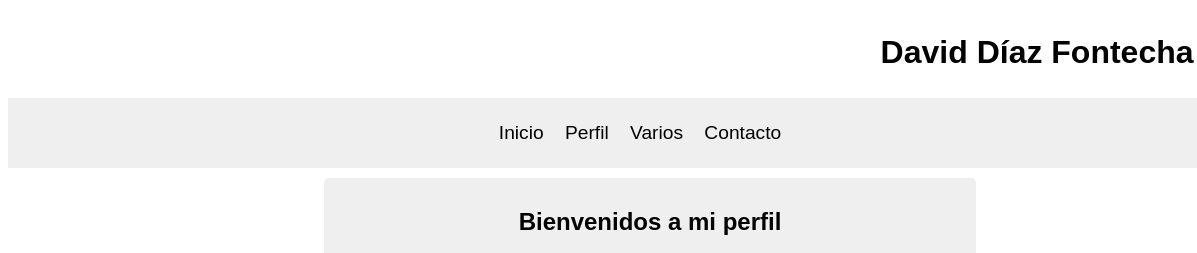
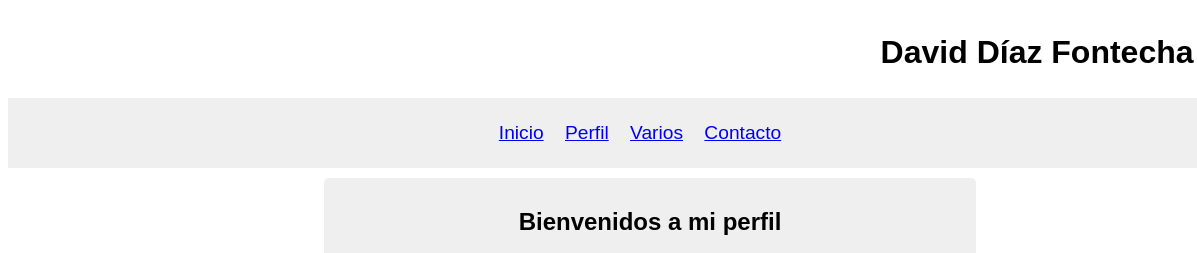
Before and after one commit to eddiaz11/ti_html, a plain HTML site: page index.html in a window 1280 px wide. Shown: the top 253 px of the page, 0-1197 px from the left. Drawn offline with Linux system fonts and the light colour scheme.

Commit message:
entrega final

```diff
--- a/index.html
+++ b/index.html
@@ -17,16 +17,16 @@
     </header>
     <nav style="background-color: #efefef; text-align: center; padding: 5px; font-size: 1.2rem;">
         <ul style="text-decoration: none!; padding: 0;">
-            <li style="padding: 0 8px; display: inline-block;">Inicio</li>
-            <li style="padding: 0 8px; display: inline-block;">Perfil</li>
-            <li style="padding: 0 8px; display: inline-block;">Varios</li>
-            <li style="padding: 0 8px; display: inline-block;">Contacto</li>
+            <li style="padding: 0 8px; display: inline-block;"><a href="#inicio">Inicio</a></li>
+            <li style="padding: 0 8px; display: inline-block;"><a href="#perfil">Perfil</a></li>
+            <li style="padding: 0 8px; display: inline-block;"><a href="#varios">Varios</a></li>
+            <li style="padding: 0 8px; display: inline-block;"><a href="#contacto">Contacto</a></li>
         </ul>
     </nav>
     <main>
 
         <section style="padding: 10px; margin: 10px; border-radius: 5px; background-color: #efefef; text-align: center; width: 50%; margin-left: calc(50% / 2);">
-            <h2>Bienvenidos a mi perfil</h2>
+            <h2 id="inicio">Bienvenidos a mi perfil</h2>
             <p>
                 Esta es la primera entrega del curso <strong>Programaci&iacute;n con tecnologias web</strong>, debemos mostrar el uso semantico de los objetos en HTML
             </p>
@@ -35,7 +35,7 @@
             </p>
         </section>
 
-        <section style="padding: 20px; margin: 10px; border-radius: 5px; background-color: #efefef; width: 90%;margin-left: calc(10% / 2);">
+        <section id="perfil" style="padding: 20px; margin: 10px; border-radius: 5px; background-color: #efefef; width: 90%;margin-left: calc(10% / 2);">
             <table border="1">
                 <thead>
                     <tr>
@@ -78,7 +78,7 @@
                 </li>
             </ul>
         </section>
-        <section style="padding: 20px; margin: 10px; border-radius: 5px; background-color: #efefef; width: 90%;margin-left: calc(10% / 2);">
+        <section id="varios" style="padding: 20px; margin: 10px; border-radius: 5px; background-color: #efefef; width: 90%;margin-left: calc(10% / 2);">
             <h3>Cancion Favorita</h3>
             <iframe width="100%" height="500" src="https://www.youtube.com/embed/u3VTKvdAuIY" frameborder="0" allow="accelerometer; autoplay; clipboard-write; encrypted-media; gyroscope; picture-in-picture" allowfullscreen></iframe>
         </section>
@@ -86,8 +86,7 @@
             <h3>Youtuber Favorito</h3>
             <iframe width="100%" height="500" src="https://www.youtube.com/embed/-lCplfylwFM" frameborder="0" allow="accelerometer; autoplay; clipboard-write; encrypted-media; gyroscope; picture-in-picture" allowfullscreen></iframe>
         </section>
-    </main>
-    <footer style="padding: 10px; margin: 10px; border-radius: 5px; background-color: #efefef; text-align: center; width: 50%; margin-left: calc(50% / 2);">
+        <section id="contacto" style="padding: 10px; margin: 10px; border-radius: 5px; background-color: #efefef; text-align: center; width: 50%; margin-left: calc(50% / 2);">
             <h4>Formulario de Contacto</h4>
             <br/>
             <label for="name" sr-only="Input Field for your Name">Nombre</label>
@@ -103,6 +102,20 @@
             <br/>
             <input type="submit" value="Enviar" name="submit">
 
+        </section>
+    </main>
+    <footer style="padding: 20px; margin: 10px; border-radius: 5px; text-align: center; background-color: #efefef; width: 90%;margin-left: calc(10% / 2);">
+        <p>
+            David Diaz Fontecha
+        </p>
+        <p>
+            <a href="mailto:ed.diazf@gmail.com">ed.diazf@gmail.com</a>
+        </p>
+        <ul style="text-decoration: none!; padding: 0;">
+            <li style="padding: 0 8px; display: inline-block;"><a href="https://facebok.com/zadiaz11">Facebook</a></li>
+            <li style="padding: 0 8px; display: inline-block;"><a href="https://instagram.com/zadiaz11">Instagram</a></li>
+        </ul>
+
 
     </footer>
 </body>
```
Lines whose indentation alone changed are shown as unchanged.
